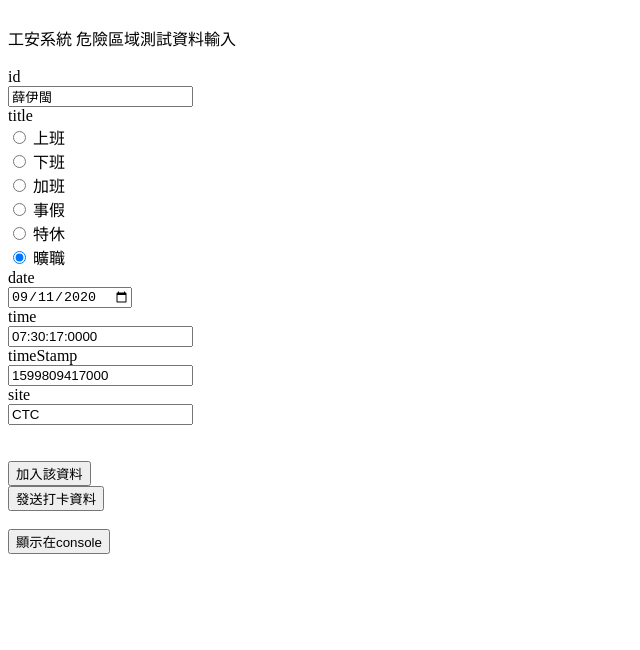
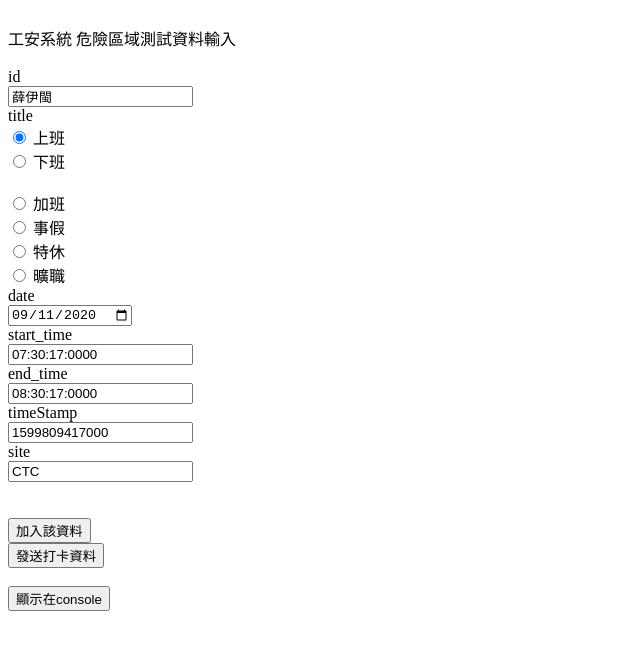
Before and after one commit to derinman/SmartBuilding-Faker, a plain HTML site: page firebasePunchInOut.html in a window 1280 px wide. Shown: the whole page, without its empty margins (0-640 px from the left). Drawn offline with Linux system fonts and the light colour scheme.

Commit message:
add start end time

```diff
--- a/firebasePunchInOut.html
+++ b/firebasePunchInOut.html
@@ -33,24 +33,27 @@
             <input name="id" value="薛伊閩"><br>
 
             <label for="title">title</label><br>
-            <input type="radio" id="title" name="title" value="上班" checked>
+            <input type="radio" id="title1" name="title" value="上班" class="title" checked>
             <label for="title">上班</label><br>
-            <input type="radio" id="title" name="title" value="下班" checked>
-            <label for="title">下班</label><br>
-            <input type="radio" id="title" name="title" value="加班" checked>
+            <input type="radio" id="title2" name="title" value="下班" class="title" >
+            <label for="title">下班</label><br><br>
+            <input type="radio" id="title3" name="title" value="加班" class="title">
             <label for="title">加班</label><br>
-            <input type="radio" id="title" name="title" value="事假" checked>
+            <input type="radio" id="title4" name="title" value="事假" class="title">
             <label for="title">事假</label><br>
-            <input type="radio" id="title" name="title" value="特休" checked>
+            <input type="radio" id="title5" name="title" value="特休" class="title">
             <label for="title">特休</label><br>
-            <input type="radio" id="title" name="title" value="曠職" checked>
+            <input type="radio" id="title6" name="title" value="曠職" class="title">
             <label for="title">曠職</label><br>
-
 
             <label for="date">date</label><br>
             <input name="date" value="" type="date" class="date"><br>
-            <label for="time">time</label><br>
-            <input name="time" value="00:00:00:000" class="time"><br>
+
+            <label for="start_time">start_time</label><br>
+            <input name="start_time" value="00:00:00:000" class="start_time"><br>
+            <label for="end_time">end_time</label><br>
+            <input name="end_time" value="00:00:00:000" class="end_time"><br>
+
             <label for="timeStamp">timeStamp</label><br>
             <input name="timeStamp" class="timeStamp"><br>
 
@@ -68,6 +71,10 @@
     </div>
     <br>
 
+    <script>
+
+    </script>
+
     <!--handle data from form-->
     <script>
 
@@ -78,7 +85,8 @@
                 id:form.id.value,
                 title:form.title.value,
                 date:form.date.value,
-                time:form.time.value,
+                start_time:form.start_time.value,
+                end_time:form.end_time.value,
                 timeStamp:String(form.timeStamp.value),
                 site:form.site.value,
                 };
@@ -89,6 +97,7 @@
 
     <!--date time timeStamp-->
     <script>
+
         function checkTime(i) {
         return (i < 10) ? "0" + i : i;
         }
@@ -102,16 +111,21 @@
             }
         }
         function updateTime(){
-        let d = new Date();
-        let todayDate = d.getFullYear()+'-'+checkTime(d.getMonth()+1)+'-'+checkTime(d.getDate());
-        let todayTime = checkTime(d.getHours())+":"+checkTime(d.getMinutes())+":"+checkTime(d.getSeconds())+":"+checkMsec(d.getMilliseconds())
 
-        document.getElementsByClassName("date")[0].value = todayDate;
-        document.getElementsByClassName("time")[0].value = todayTime;
-        document.getElementsByClassName("timeStamp")[0].value = d.getTime();
+            let d = new Date();
+            let todayDate = d.getFullYear()+'-'+checkTime(d.getMonth()+1)+'-'+checkTime(d.getDate());
+            let todayTime = checkTime(d.getHours())+":"+checkTime(d.getMinutes())+":"+checkTime(d.getSeconds())+":"+checkMsec(d.getMilliseconds())
+            let todayTimePlusOneHour = checkTime(d.getHours()+1)+":"+checkTime(d.getMinutes())+":"+checkTime(d.getSeconds())+":"+checkMsec(d.getMilliseconds())
+
+            document.getElementsByClassName("date")[0].value = todayDate;
+            document.getElementsByClassName("start_time")[0].value = todayTime;
+            document.getElementsByClassName("end_time")[0].value = todayTimePlusOneHour;
+            document.getElementsByClassName("timeStamp")[0].value = d.getTime();
+
         }
         setInterval(updateTime, 10);
     </script>
+
 
     <!--firebase-->
     <script>
```
